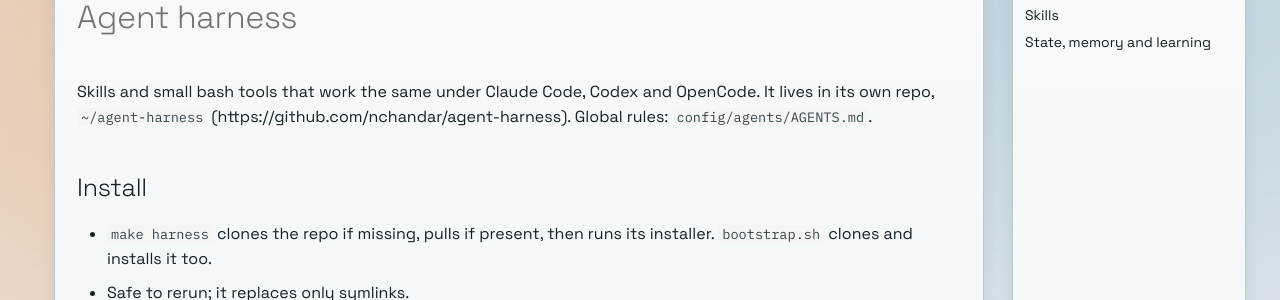
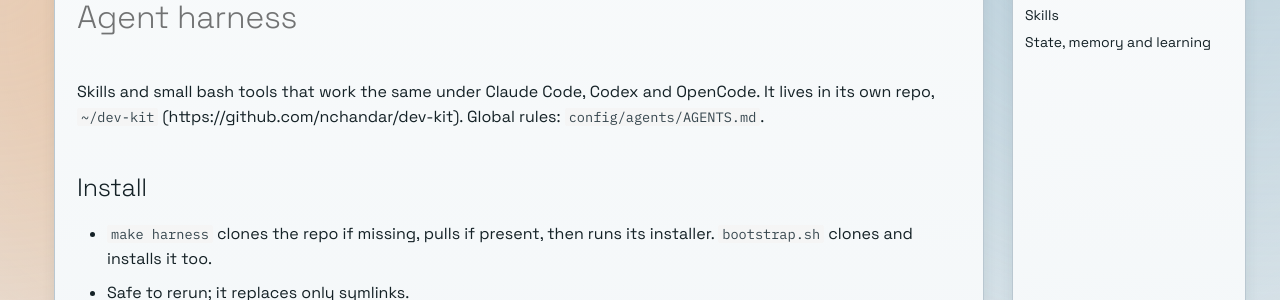
Before and after one commit to nchandar/dotfiles, an MkDocs documentation site: the page built from docs/tools/agent-harness.md, in a window 1280 px wide and 1400 px high. Shown: the part 226-526 px from the top of the window. Built offline with MkDocs 1.6.1 and Material for MkDocs 9.7.7, drawn with Linux system fonts in a browser that asks for light colours; comment, search, counter and statistics services are not loaded; some of the changed text lies outside the part shown.

Commit message:
docs: point harness references at renamed dev-kit repo

```diff
--- a/docs/tools/agent-harness.md
+++ b/docs/tools/agent-harness.md
@@ -1,6 +1,6 @@
 # Agent harness
 
-Skills and small bash tools that work the same under Claude Code, Codex and OpenCode. It lives in its own repo, `~/agent-harness` (https://github.com/nchandar/agent-harness). Global rules: `config/agents/AGENTS.md`.
+Skills and small bash tools that work the same under Claude Code, Codex and OpenCode. It lives in its own repo, `~/dev-kit` (https://github.com/nchandar/dev-kit). Global rules: `config/agents/AGENTS.md`.
 
 ## Install
 - `make harness` clones the repo if missing, pulls if present, then runs its installer. `bootstrap.sh` clones and installs it too.
@@ -27,4 +27,4 @@ Skills and small bash tools that work the same under Claude Code, Codex and Open
 - At closeout, general lessons and reusable procedures are queued in a local inbox (`~/.agents/learnings/`). `dev-learn` drafts library changes on a branch and merges only after you approve.
 - The library has three tiers: a short principles digest, on-demand deep files, and reusable recipes.
 
-Full details are in the agent-harness repo README (`~/agent-harness`).
+Full details are in the dev-kit repo README (`~/dev-kit`).
```
Also changed, not shown: README.md (+1 -1 lines), config/agents/AGENTS.md (+1 -1 lines), 2 other files.
